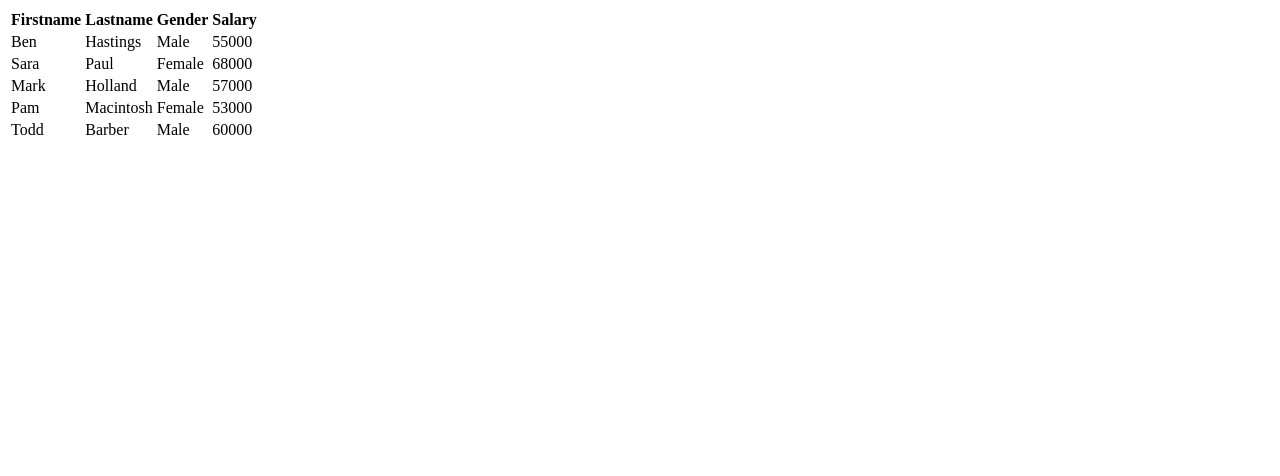
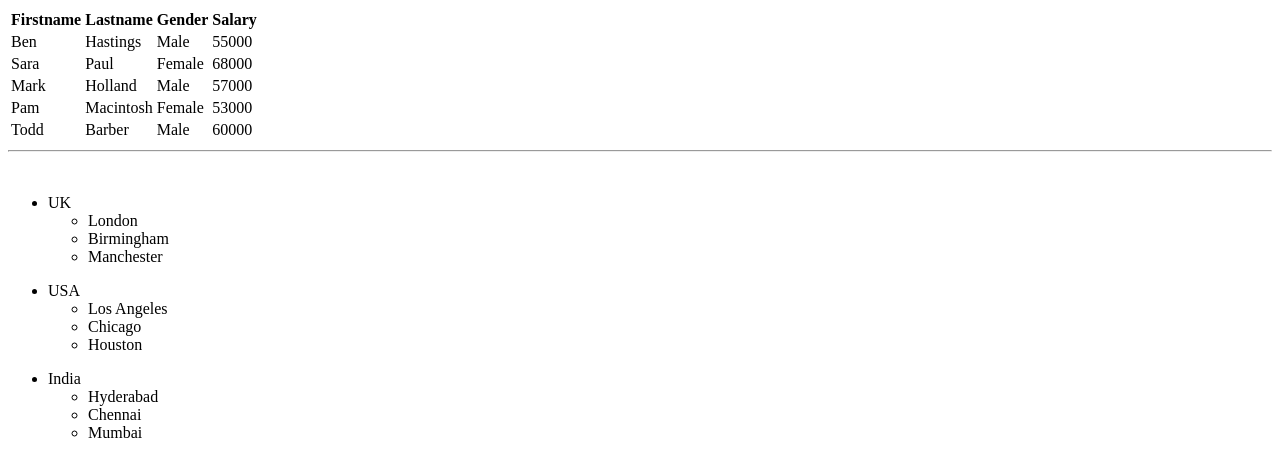
Before and after one commit to MariuszSzlachta/Learn-AngularJS, a plain HTML site: page index.html in a window 1280 px wide. Drawn offline with Linux system fonts and the light colour scheme.

Commit message:
Learn ng-repeat combined with nested data

```diff
--- a/index.html
+++ b/index.html
@@ -27,5 +27,19 @@
       </tr>
     </tbody>
   </table>
+  <hr/>
+  <br/>
+  <div ng-controller="countriesController">
+    <ul ng-repeat="country in countries">
+      <li>{{country.name}}
+        <ul ng-repeat='city in country.cities'>
+          <li>{{city.name}}</li>
+        </ul>
+      </li>
+
+    </ul>
+
+  </div>
+
 </body>
 </html>
--- a/script.js
+++ b/script.js
@@ -2,13 +2,81 @@ const myApp = angular.module('myModule', []);
 
 
 const dataController = myApp.controller('dataController', $scope => {
-  const employees = [
-    { firstName: "Ben", lastName: "Hastings", gender: "Male", salary: 55000 },
-    { firstName: "Sara", lastName: "Paul", gender: "Female", salary: 68000 },
-    { firstName: "Mark", lastName: "Holland", gender: "Male", salary: 57000 },
-    { firstName: "Pam", lastName: "Macintosh", gender: "Female", salary: 53000 },
-    { firstName: "Todd", lastName: "Barber", gender: "Male", salary: 60000 }
+  const employees = [{
+      firstName: "Ben",
+      lastName: "Hastings",
+      gender: "Male",
+      salary: 55000
+    },
+    {
+      firstName: "Sara",
+      lastName: "Paul",
+      gender: "Female",
+      salary: 68000
+    },
+    {
+      firstName: "Mark",
+      lastName: "Holland",
+      gender: "Male",
+      salary: 57000
+    },
+    {
+      firstName: "Pam",
+      lastName: "Macintosh",
+      gender: "Female",
+      salary: 53000
+    },
+    {
+      firstName: "Todd",
+      lastName: "Barber",
+      gender: "Male",
+      salary: 60000
+    }
   ];
 
   $scope.employees = employees;
 })
+
+const countriesController = myApp.controller('countriesController', $scope => {
+  const countries = [{
+      name: "UK",
+      cities: [{
+          name: "London"
+        },
+        {
+          name: "Birmingham"
+        },
+        {
+          name: "Manchester"
+        }
+      ]
+    },
+    {
+      name: "USA",
+      cities: [{
+          name: "Los Angeles"
+        },
+        {
+          name: "Chicago"
+        },
+        {
+          name: "Houston"
+        }
+      ]
+    },
+    {
+      name: "India",
+      cities: [{
+          name: "Hyderabad"
+        },
+        {
+          name: "Chennai"
+        },
+        {
+          name: "Mumbai"
+        }
+      ]
+    }
+  ];
+$scope.countries = countries;
+})
```
